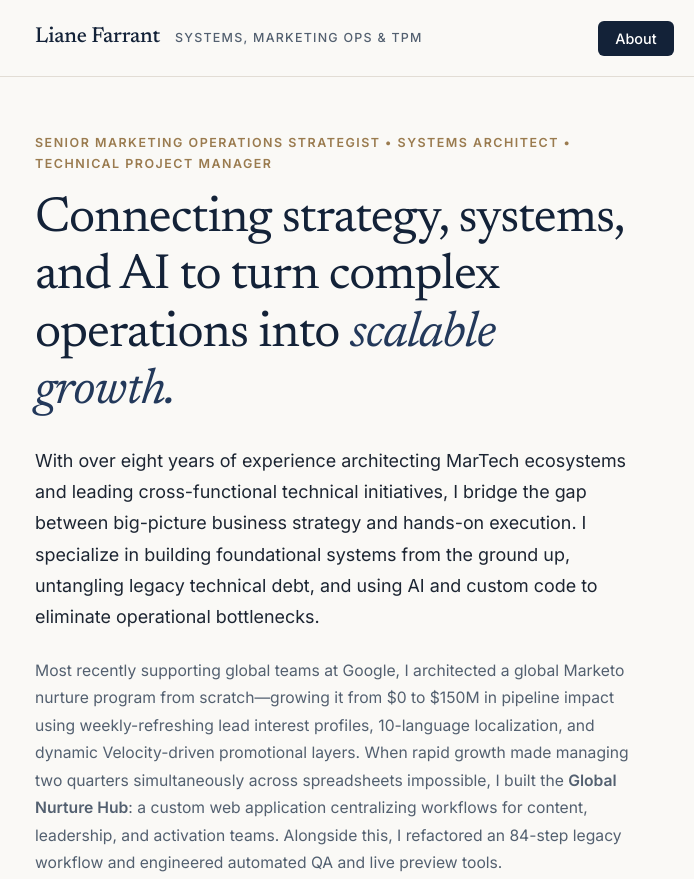
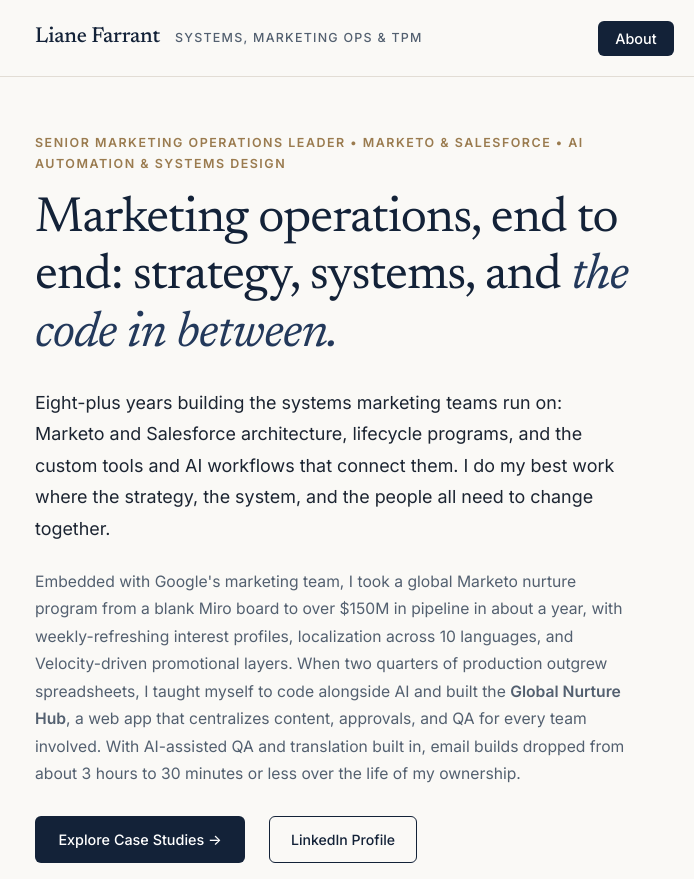
Before and after one commit to lianemariefarrant/lianemariefarrant.github.io, a plain HTML site: page index.html in a window 1280 px wide. Shown: the top 879 px of the page, 97-791 px from the left. Drawn offline with Linux system fonts and the light colour scheme.

Commit message:
Update index.html

```diff
--- a/index.html
+++ b/index.html
@@ -722,13 +722,13 @@
     <section id="page-about" class="page-section active">
       <div class="hero-grid">
         <div>
-          <span class="eyebrow">Senior Marketing Operations Strategist &bull; Systems Architect &bull; Technical Project Manager</span>
-          <h1>Connecting strategy, systems, and AI to turn complex operations into <em>scalable growth.</em></h1>
+          <span class="eyebrow">Senior Marketing Operations Leader &bull; Marketo &amp; Salesforce &bull; AI Automation &amp; Systems Design</span>
+          <h1>Marketing operations, end to end: strategy, systems, and <em>the code in between.</em></h1>
           <p class="lead-text">
-            With over eight years of experience architecting MarTech ecosystems and leading cross-functional technical initiatives, I bridge the gap between big-picture business strategy and hands-on execution. I specialize in building foundational systems from the ground up, untangling legacy technical debt, and using AI and custom code to eliminate operational bottlenecks.
+            Eight-plus years building the systems marketing teams run on: Marketo and Salesforce architecture, lifecycle programs, and the custom tools and AI workflows that connect them. I do my best work where the strategy, the system, and the people all need to change together.
           </p>
           <p class="body-text">
-            Most recently supporting global teams at Google, I architected a global Marketo nurture program from scratch—growing it from $0 to $150M in pipeline impact using weekly-refreshing lead interest profiles, 10-language localization, and dynamic Velocity-driven promotional layers. When rapid growth made managing two quarters simultaneously across spreadsheets impossible, I built the <strong>Global Nurture Hub</strong>: a custom web application centralizing workflows for content, leadership, and activation teams. Alongside this, I refactored an 84-step legacy workflow and engineered automated QA and live preview tools.
+            Embedded with Google's marketing team, I took a global Marketo nurture program from a blank Miro board to over $150M in pipeline in about a year, with weekly-refreshing interest profiles, localization across 10 languages, and Velocity-driven promotional layers. When two quarters of production outgrew spreadsheets, I taught myself to code alongside AI and built the <strong>Global Nurture Hub</strong>, a web app that centralizes content, approvals, and QA for every team involved. With AI-assisted QA and translation built in, email builds dropped from about 3 hours to 30 minutes or less over the life of my ownership.
           </p>
           <div style="margin-top: 1.75rem; display: flex; gap: 1rem; flex-wrap: wrap;">
             <button class="nav-btn active" style="padding: 0.75rem 1.4rem;" onclick="switchTab('work')">Explore Case Studies &rarr;</button>
```
